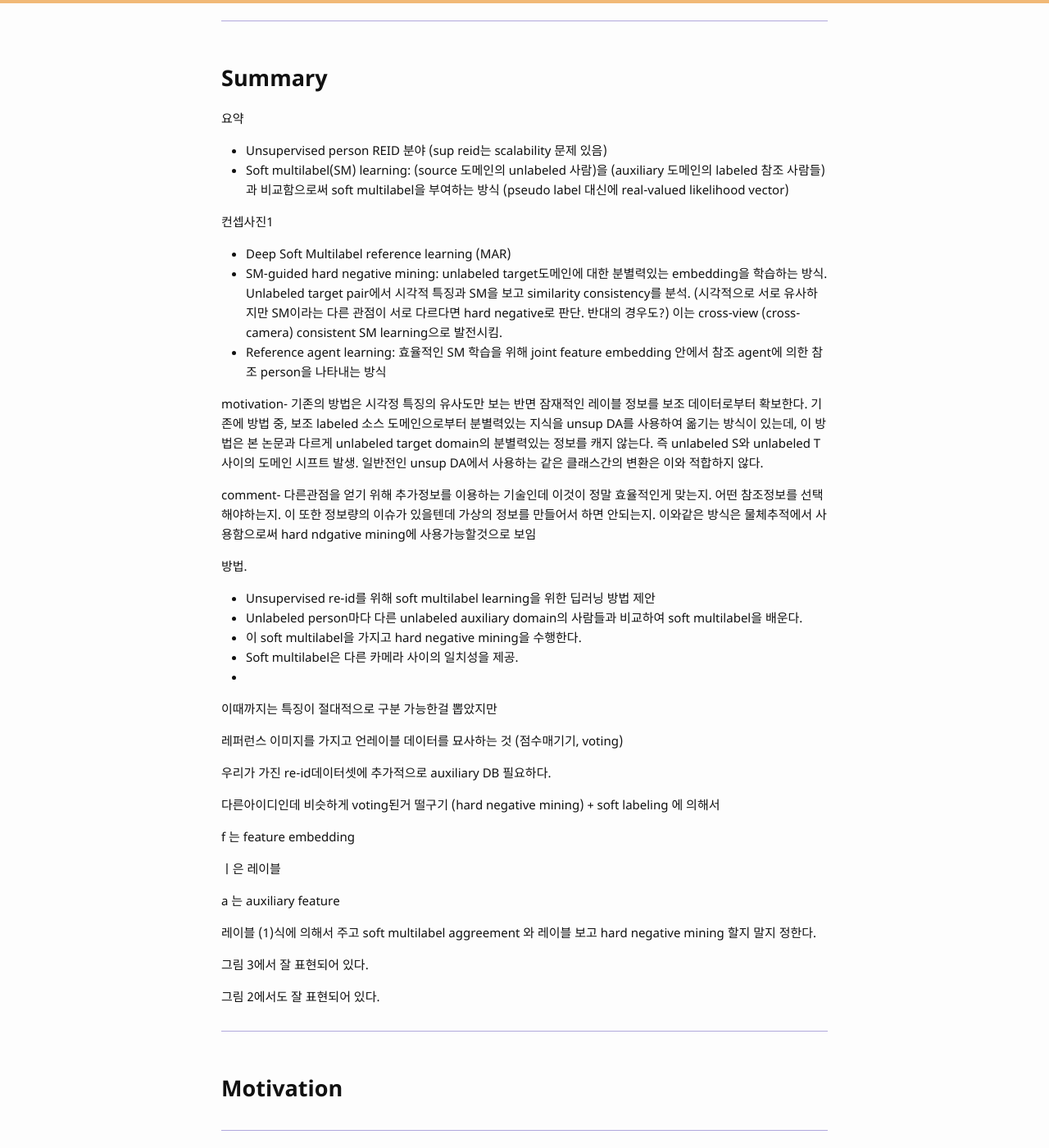
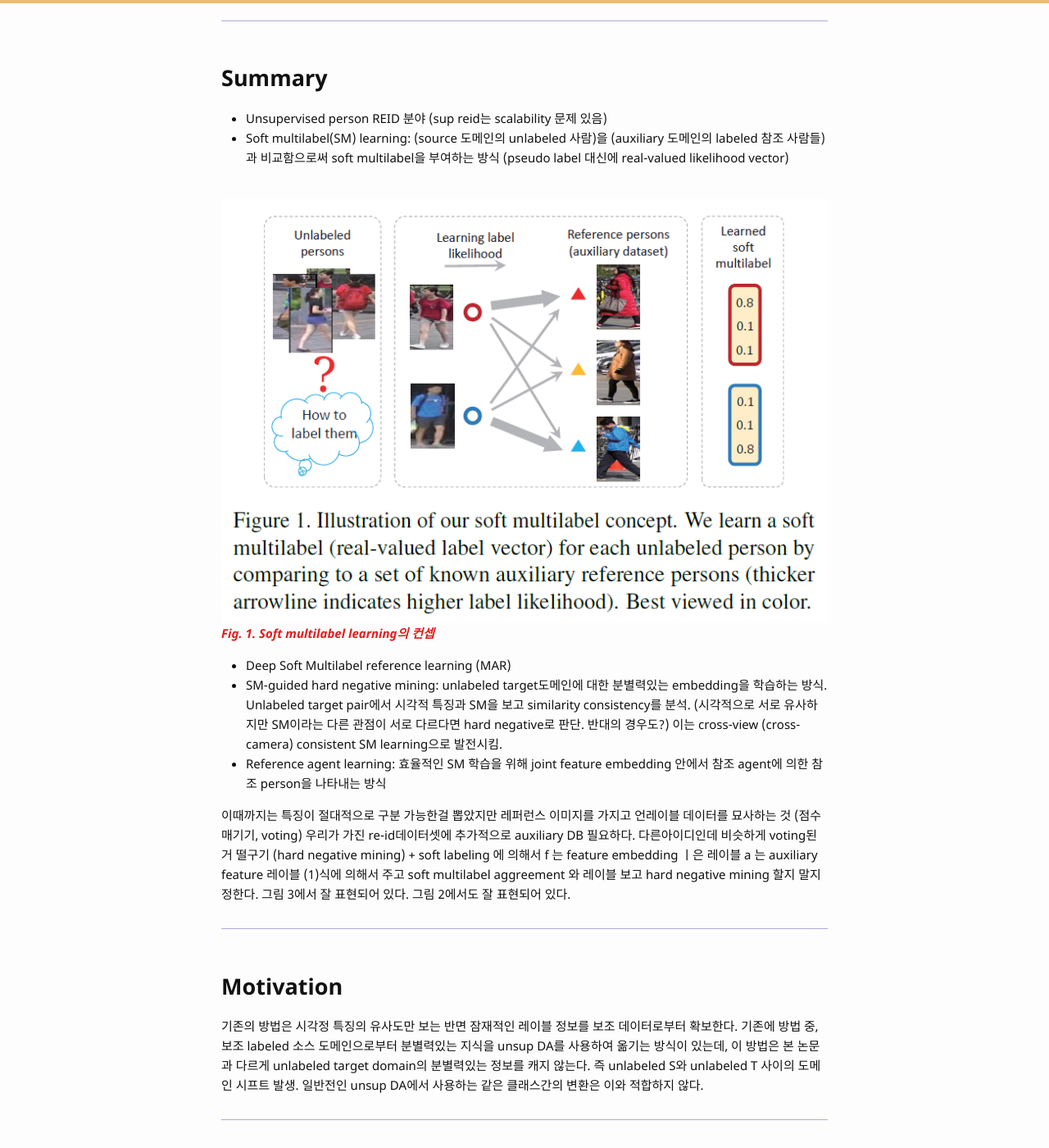
Before and after one commit to bismex/bismex.github.io, a Jekyll site: the page built from _posts/2019-06-26-MAR.md, in a window 1280 px wide and 1400 px high, scrolled down 493 px. Shown: the whole window at 82% size. Built offline with Jekyll 4.4.1, drawn with Linux system fonts in a browser that asks for light colours; some of the changed text lies outside the part shown.

Commit message:
Update 2019-06-26-MAR.md

```diff
--- a/_posts/2019-06-26-MAR.md
+++ b/_posts/2019-06-26-MAR.md
@@ -19,59 +19,40 @@ tags: CV re-id unsupervised
 
 ## Summary
 
-
-요약
 - Unsupervised person REID 분야 (sup reid는 scalability 문제 있음)
 - Soft multilabel(SM) learning: (source 도메인의 unlabeled 사람)을 (auxiliary 도메인의 labeled 참조 사람들)과 비교함으로써 soft multilabel을 부여하는 방식 (pseudo label 대신에 real-valued likelihood vector)
 
-컨셉사진1
+<br/>
+![picture]({{ '/assets/images/MAR01.png' | relative_url }})
+{: style="width: 100%;" class="center"}
+<span style="color: #e01f1f;">***Fig. 1. Soft multilabel learning의 컨셉***</span>
+
 - Deep Soft Multilabel reference learning (MAR)
 - SM-guided hard negative mining: unlabeled target도메인에 대한 분별력있는 embedding을 학습하는 방식. Unlabeled target pair에서 시각적 특징과 SM을 보고 similarity consistency를 분석. (시각적으로 서로 유사하지만 SM이라는 다른 관점이 서로 다르다면 hard negative로 판단. 반대의 경우도?) 이는 cross-view (cross-camera) consistent SM learning으로 발전시킴.
 - Reference agent learning: 효율적인 SM 학습을 위해 joint feature embedding 안에서 참조 agent에 의한 참조 person을 나타내는 방식
 
-motivation- 기존의 방법은 시각정 특징의 유사도만 보는 반면 잠재적인 레이블 정보를 보조 데이터로부터 확보한다.
-기존에 방법 중, 보조 labeled 소스 도메인으로부터 분별력있는 지식을 unsup DA를 사용하여 옮기는 방식이 있는데, 이 방법은 본 논문과 다르게 unlabeled target domain의 분별력있는 정보를 캐지 않는다. 즉 unlabeled S와 unlabeled T 사이의 도메인 시프트 발생.
-일반전인 unsup DA에서 사용하는 같은 클래스간의 변환은 이와 적합하지 않다.
-
-comment- 다른관점을 얻기 위해 추가정보를 이용하는 기술인데 이것이 정말 효율적인게 맞는지. 어떤 참조정보를 선택해야하는지. 이 또한 정보량의 이슈가 있을텐데 가상의 정보를 만들어서 하면 안되는지.
-이와같은 방식은 물체추적에서 사용함으로써 hard ndgative mining에 사용가능할것으로 보임
-
-방법.
 
 
 
-
-
-- Unsupervised re-id를 위해 soft multilabel learning을 위한 딥러닝 방법 제안
-- Unlabeled person마다 다른 unlabeled auxiliary domain의 사람들과 비교하여 soft multilabel을 배운다.
-- 이 soft multilabel을 가지고 hard negative mining을 수행한다.
-- Soft multilabel은 다른 카메라 사이의 일치성을 제공.
--
-
 이때까지는 특징이 절대적으로 구분 가능한걸 뽑았지만
-
 레퍼런스 이미지를 가지고 언레이블 데이터를 묘사하는 것 (점수매기기, voting)
-
 우리가 가진 re-id데이터셋에 추가적으로 auxiliary DB 필요하다.
-
 다른아이디인데 비슷하게 voting된거 떨구기 (hard negative mining) + soft labeling 에 의해서
-
 f 는 feature embedding
-
 ㅣ은 레이블
-
 a 는 auxiliary feature
-
 레이블 (1)식에 의해서 주고
 soft multilabel aggreement 와 레이블 보고 hard negative mining 할지 말지 정한다.
-
 그림 3에서 잘 표현되어 있다.
-
 그림 2에서도 잘 표현되어 있다.
 
 ---
 
 ## Motivation
+
+기존의 방법은 시각정 특징의 유사도만 보는 반면 잠재적인 레이블 정보를 보조 데이터로부터 확보한다.
+기존에 방법 중, 보조 labeled 소스 도메인으로부터 분별력있는 지식을 unsup DA를 사용하여 옮기는 방식이 있는데, 이 방법은 본 논문과 다르게 unlabeled target domain의 분별력있는 정보를 캐지 않는다. 즉 unlabeled S와 unlabeled T 사이의 도메인 시프트 발생.
+일반전인 unsup DA에서 사용하는 같은 클래스간의 변환은 이와 적합하지 않다.
 
 ---
 
```
Also changed, not shown: other parts of _posts/2019-06-26-MAR.md (+3 -0 lines).
